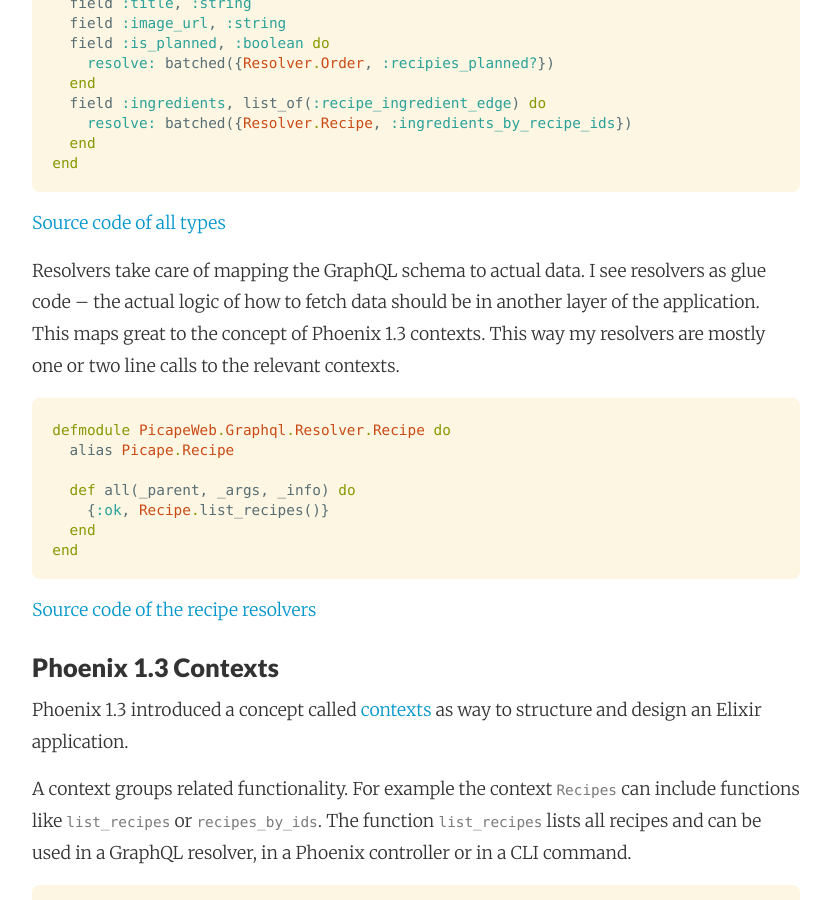
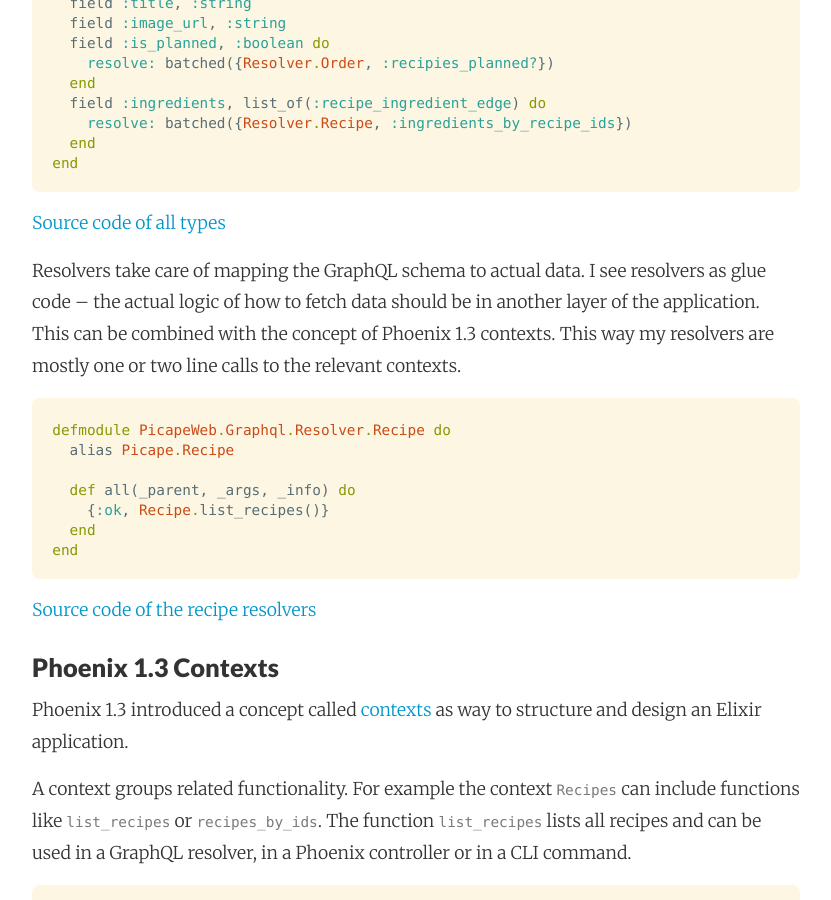
Before and after one commit to adri/adri.github.io, a Jekyll site: the page built from _posts/2017-09-27-learning-elixir-second-side-project-part2.md, in a window 1280 px wide and 900 px high, scrolled down 2648 px. Shown: the whole window, without its empty margins (224-1055 px from the left). Built offline with Jekyll 4.4.1, drawn with Linux system fonts in a browser that asks for light colours; nearby versions of some CDN libraries; comment, search, counter and statistics services are not loaded.

Commit message:
Autocommit from wiki

````diff
--- a/_posts/2017-09-27-learning-elixir-second-side-project-part2.md
+++ b/_posts/2017-09-27-learning-elixir-second-side-project-part2.md
@@ -68,7 +68,7 @@ end
 ```
 [Source code of all types](https://github.com/adri/picape/blob/master/lib/picape_web/graphql/types.ex)
 
-Resolvers take care of mapping the GraphQL schema to actual data. I see resolvers as glue code – the actual logic of how to fetch data should be in another layer of the application. This maps great to the concept of Phoenix 1.3 contexts. This way my resolvers are mostly one or two line calls to the relevant contexts.
+Resolvers take care of mapping the GraphQL schema to actual data. I see resolvers as glue code – the actual logic of how to fetch data should be in another layer of the application. This can be combined with the concept of Phoenix 1.3 contexts. This way my resolvers are mostly one or two line calls to the relevant contexts.
 
 ```elixir
 defmodule PicapeWeb.Graphql.Resolver.Recipe do
````
